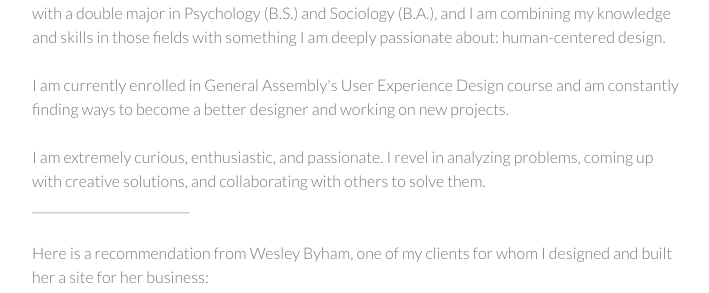
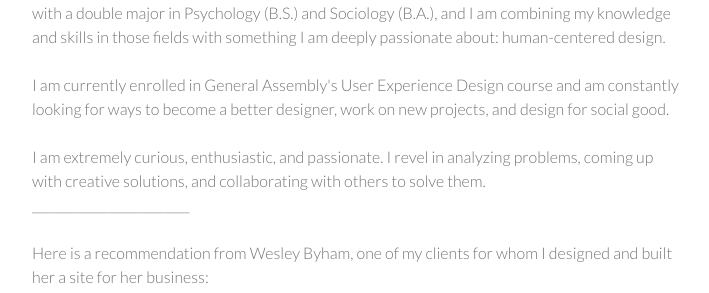
Before and after one commit to rachellee/resume, a Jekyll site: the page built from index.html, in a window 1280 px wide and 900 px high, scrolled down 1157 px. Shown: the part 185-478 px from the top of the window, without its empty margins (283-992 px from the left). Built offline with Jekyll 4.4.1, drawn with Linux system fonts in a browser that asks for light colours; nearby versions of some CDN libraries; some web fonts are replaced.

Commit message:
about me tweak

```diff
--- a/index.html
+++ b/index.html
@@ -13,7 +13,7 @@ layout: default
 		<h1>About Me</h1>
 		<center><img src="/images/prof.jpg" class="profile_pic"></center><BR><BR>
 			<p><b>Hello! Nice to e-meet you :)</b> My name is Rachel. I graduated from the University of Washington with a double major in Psychology (B.S.) and Sociology (B.A.), and I am combining my knowledge and skills in those fields with something I am deeply passionate about: human-centered design.<BR><BR>
-			I am currently enrolled in General Assembly's User Experience Design course and am constantly finding ways to become a better designer and working on new projects.
+			I am currently enrolled in General Assembly's User Experience Design course and am constantly looking for ways to become a better designer, work on new projects, and design for social good.
 			<BR><BR>
 			I am extremely curious, enthusiastic, and passionate. I revel in analyzing problems, coming up with creative solutions, and collaborating with others to solve them.
 			<BR>
```
